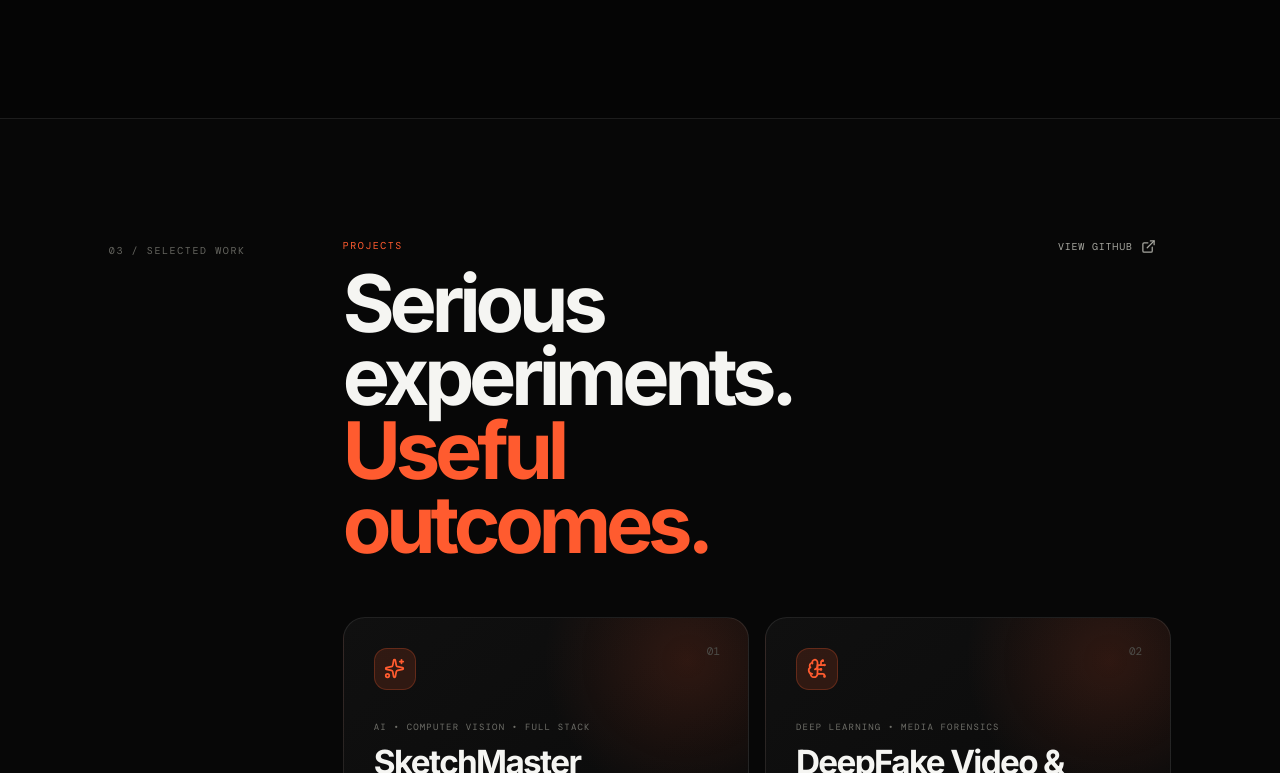
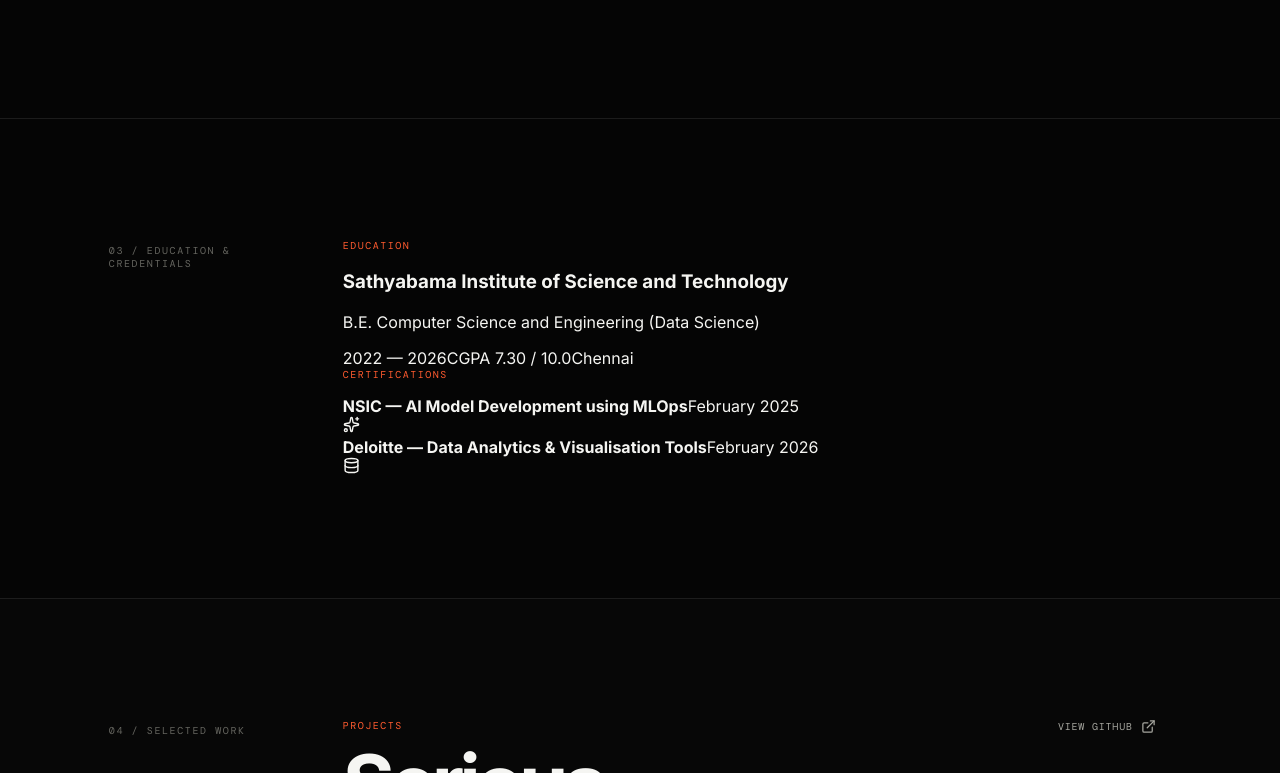
Before and after one commit to Rixshi04/portfolio-, a Next.js app: page / in a window 1280 px wide. Shown: the part 2027-2800 px from the top of the page. Built offline with nearby package versions, Linux system fonts and the light colour scheme.

Commit message:
Polish portfolio credentials and project links

```diff
--- a/app/page.tsx
+++ b/app/page.tsx
@@ -43,6 +43,7 @@ const projects: Project[] = [
       "A multimodal detection pipeline combining CNN visual features, LSTM temporal modeling, and audio spectrogram analysis to classify potentially manipulated media.",
     stack: ["Python", "CNN", "LSTM", "PyTorch", "OpenCV", "Librosa", "Flask"],
     href: "https://github.com/Rixshi04/Deep-Fake-video-audio-detector-using-Artificial-intelligence-and-Machine-Learning-",
+    live: "https://deepfake-video-detector.vercel.app",
     featured: true,
   },
   {
@@ -379,8 +380,46 @@ export default function Home() {
         </div>
       </section>
 
+      <section className="section splitSection credentialsSection">
+        <SectionLabel>03 / EDUCATION &amp; CREDENTIALS</SectionLabel>
+        <div className="sectionBody">
+          <div className="credentialsGrid">
+            <div className="credentialBlock">
+              <p className="kicker">EDUCATION</p>
+              <h3>Sathyabama Institute of Science and Technology</h3>
+              <p className="credentialTitle">B.E. Computer Science and Engineering (Data Science)</p>
+              <div className="credentialMeta">
+                <span>2022 — 2026</span>
+                <span>CGPA 7.30 / 10.0</span>
+                <span>Chennai</span>
+              </div>
+            </div>
+
+            <div className="credentialBlock">
+              <p className="kicker">CERTIFICATIONS</p>
+              <div className="certList">
+                <div className="certItem">
+                  <div>
+                    <strong>NSIC — AI Model Development using MLOps</strong>
+                    <span>February 2025</span>
+                  </div>
+                  <Sparkles size={17} />
+                </div>
+                <div className="certItem">
+                  <div>
+                    <strong>Deloitte — Data Analytics &amp; Visualisation Tools</strong>
+                    <span>February 2026</span>
+                  </div>
+                  <Database size={17} />
+                </div>
+              </div>
+            </div>
+          </div>
+        </div>
+      </section>
+
       <section id="projects" className="section splitSection projectsSection">
-        <SectionLabel>03 / SELECTED WORK</SectionLabel>
+        <SectionLabel>04 / SELECTED WORK</SectionLabel>
         <div className="sectionBody">
           <div className="projectsIntro">
             <div>
@@ -431,7 +470,7 @@ export default function Home() {
       </section>
 
       <section id="skills" className="section splitSection">
-        <SectionLabel>04 / TOOLKIT</SectionLabel>
+        <SectionLabel>05 / TOOLKIT</SectionLabel>
         <div className="sectionBody">
           <div className="projectsIntro">
             <div>
@@ -463,7 +502,7 @@ export default function Home() {
       </section>
 
       <section className="section philosophySection">
-        <SectionLabel>05 / HOW I WORK</SectionLabel>
+        <SectionLabel>06 / HOW I WORK</SectionLabel>
         <div className="sectionBody">
           <div className="philosophyGrid">
             <div>
@@ -486,7 +525,7 @@ export default function Home() {
       </section>
 
       <section id="contact" className="contactSection">
-        <div className="contactLabel">06 / CONTACT</div>
+        <div className="contactLabel">07 / CONTACT</div>
         <div>
           <p className="kicker">LET&apos;S BUILD SOMETHING USEFUL</p>
           <h2>
```
